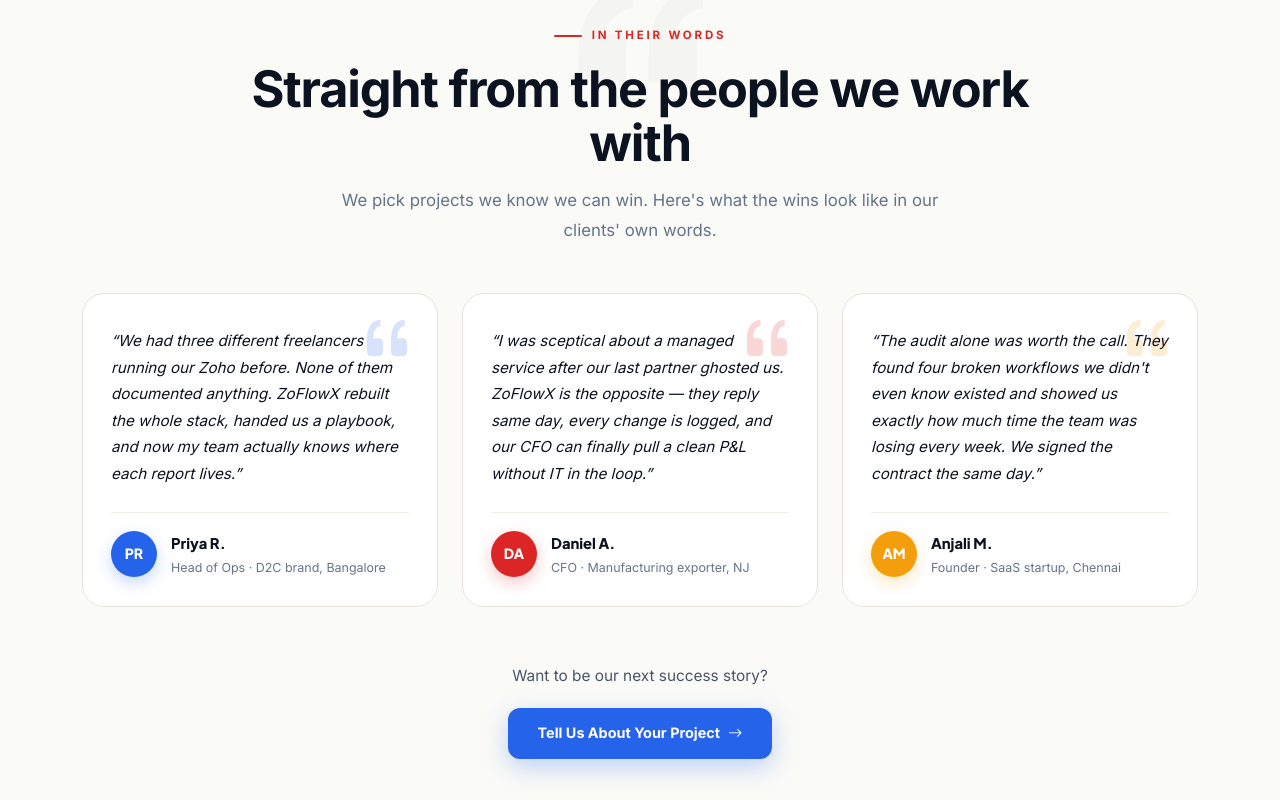
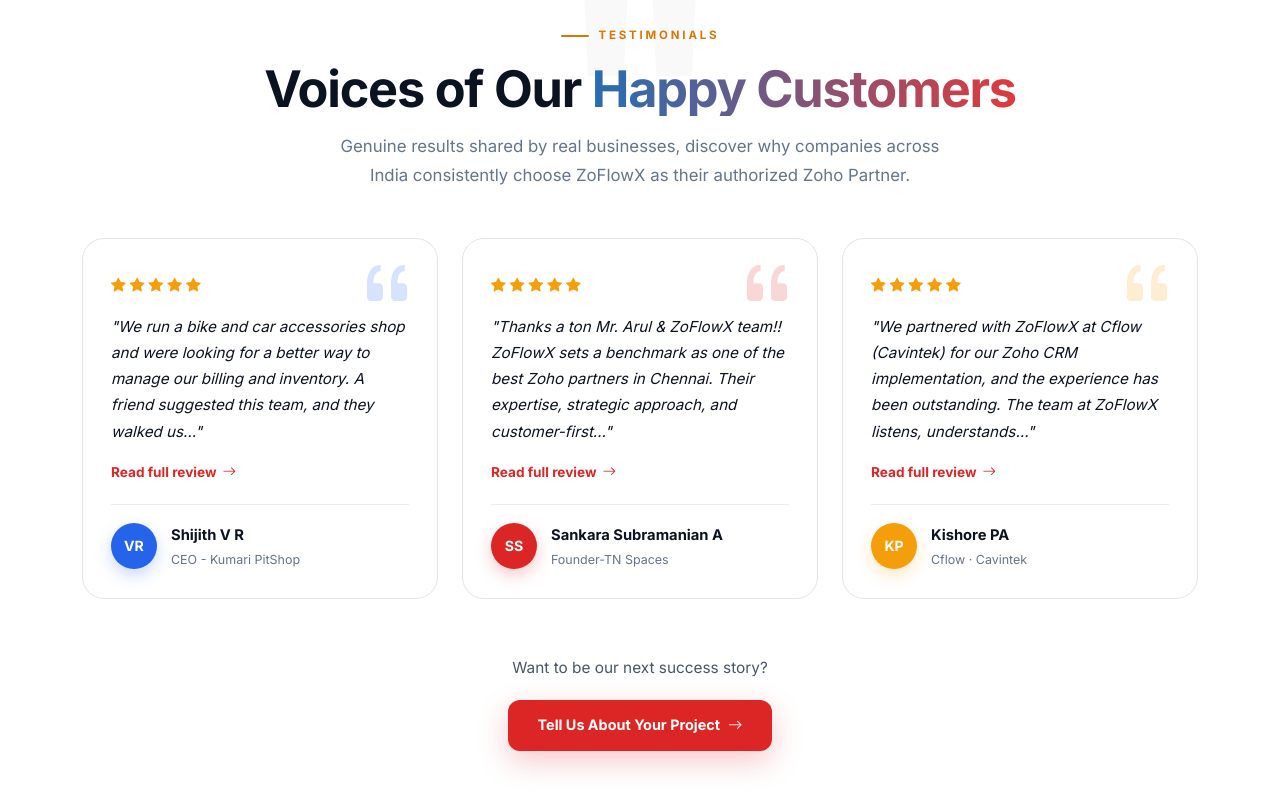
Before and after one commit to Rahsin-07/Zoho-Management-Service, a Next.js app: page /zoho-managed-services in a window 1280 px wide. Shown: the part 8820-9620 px from the top of the page. Built offline with nearby package versions, Linux system fonts and the light colour scheme.

Commit message:
Update testimonials section with new quotes and styles

```diff
--- a/components/Testimonials.jsx
+++ b/components/Testimonials.jsx
@@ -1,36 +1,37 @@
 'use client'
-import { useEffect, useRef } from 'react'
+import { useEffect, useRef, useState } from 'react'
 
-// Section 08 — In Their Words
+// Section 13, Voices of Our Happy Customers
 const testimonials = [
   {
     color: '#2563eb',
-    quote:
-      "We had three different freelancers running our Zoho before. None of them documented anything. ZoFlowX rebuilt the whole stack, handed us a playbook, and now my team actually knows where each report lives.",
-    name: 'Priya R.',
-    role: 'Head of Ops · D2C brand, Bangalore',
-    initial: 'PR',
+    quote: "We run a bike and car accessories shop and were looking for a better way to manage our billing and inventory. A friend suggested this team, and they walked us through Zoho Books and Zoho Inventory in a very simple way. They are one of the best Zoho partners we've come across. No technical terms, just practical solutions. Really happy with the support we received.",
+    name: 'Shijith V R', role: 'CEO - Kumari PitShop', initial: 'VR', rating: 5,
   },
   {
     color: '#dc2626',
-    quote:
-      "I was sceptical about a managed service after our last partner ghosted us. ZoFlowX is the opposite — they reply same day, every change is logged, and our CFO can finally pull a clean P&L without IT in the loop.",
-    name: 'Daniel A.',
-    role: 'CFO · Manufacturing exporter, NJ',
-    initial: 'DA',
+    quote: "Thanks a ton Mr. Arul & ZoFlowX team!! ZoFlowX sets a benchmark as one of the best Zoho partners in Chennai. Their expertise, strategic approach, and customer-first mindset make them a trusted Zoho consultant in Chennai. They go beyond implementation, offering insights, optimization, and scalable solutions tailored to business growth. For anyone seeking top-tier Zoho consultants in Chennai or a dependable Zoho partner in Chennai, ZoFlowX is an excellent choice.",
+    name: 'Sankara Subramanian A', role: 'Founder-TN Spaces', initial: 'SS', rating: 5,
   },
   {
     color: '#f59e0b',
-    quote:
-      "The audit alone was worth the call. They found four broken workflows we didn't even know existed and showed us exactly how much time the team was losing every week. We signed the contract the same day.",
-    name: 'Anjali M.',
-    role: 'Founder · SaaS startup, Chennai',
-    initial: 'AM',
+    quote: "We partnered with ZoFlowX at Cflow (Cavintek) for our Zoho CRM implementation, and the experience has been outstanding. The team at ZoFlowX listens, understands your exact requirement, and comes back with a better solution than what you asked for. The entire ZoFlowX team is proactive, reachable in real time, and genuinely invested in making things work. We went live within a week. Post-implementation support has been just as strong. Pricing is fair and transparent. If you're looking for a Zoho implementation partner who treats your business like their own, ZoFlowX is the one.",
+    name: 'Kishore PA', role: 'Cflow · Cavintek', initial: 'KP', rating: 5,
   },
 ]
 
+const RED = '#dc2626'
+const PREVIEW_LEN = 165
+const preview = (s, n = PREVIEW_LEN) => {
+  if (s.length <= n) return s
+  const cut = s.slice(0, n)
+  return cut.slice(0, cut.lastIndexOf(' ')) + '…'
+}
+
 export default function Testimonials() {
   const ref = useRef(null)
+  const [active, setActive] = useState(null) // index of open review, or null
+
   useEffect(() => {
     const observer = new IntersectionObserver((entries) => {
       entries.forEach(entry => {
@@ -41,42 +42,66 @@
     return () => observer.disconnect()
   }, [])
 
+  // Lock scroll + close on Escape while modal is open
+  useEffect(() => {
+    if (active === null) return
+    const onKey = e => { if (e.key === 'Escape') setActive(null) }
+    document.addEventListener('keydown', onKey)
+    document.body.style.overflow = 'hidden'
+    return () => {
+      document.removeEventListener('keydown', onKey)
+      document.body.style.overflow = ''
+    }
+  }, [active])
+
+  const t = active !== null ? testimonials[active] : null
+
   return (
-    <section id="testimonials" style={{ background: '#fafaf7', position: 'relative', overflow: 'hidden' }} ref={ref}>
+    <section id="testimonials" ref={ref} style={{ background: '#fff', position: 'relative', overflow: 'hidden' }}>
+      <style>{`
+        @keyframes zxFadeIn { from { opacity: 0 } to { opacity: 1 } }
+        @keyframes zxPop { from { opacity: 0; transform: translateY(16px) scale(.96) } to { opacity: 1; transform: translateY(0) scale(1) } }
+      `}</style>
+
       <div aria-hidden style={{
         position: 'absolute', top: 20, left: '50%', transform: 'translateX(-50%)',
-        fontSize: '20rem', fontFamily: 'Plus Jakarta Sans,sans-serif',
+        fontSize: '20rem', fontFamily: 'Inter,sans-serif',
         fontWeight: 900, color: 'rgba(11,18,32,0.025)', lineHeight: 1,
         pointerEvents: 'none', userSelect: 'none',
-      }}>“</div>
+      }}>"</div>
 
       <div className="container position-relative">
-        <div className="text-center mb-5 fade-up" style={{ maxWidth: 780, margin: '0 auto 60px' }}>
+        <div className="text-center mb-5 fade-up" style={{ maxWidth: 800, margin: '0 auto 60px' }}>
           <div style={{ display: 'flex', justifyContent: 'center' }}>
-            <span className="section-label">In their words</span>
+            <span className="section-label section-label-yellow">Testimonials</span>
           </div>
           <h2 className="section-title">
-            Straight from the people <span className="grad-red-yellow">we work with</span>
+            Voices of Our <span className="grad-blue-red">Happy Customers</span>
           </h2>
           <p className="section-sub mx-auto">
-            We pick projects we know we can win. Here&apos;s what the wins look like in our clients&apos; own words.
+            Genuine results shared by real businesses, discover why companies across India consistently choose ZoFlowX as their authorized Zoho Partner.
           </p>
         </div>
 
         <div className="row g-4">
           {testimonials.map((t, i) => (
-            <div key={t.name} className="col-md-6 col-lg-4 fade-up" style={{ transitionDelay: `${i * 0.08}s` }}>
-              <div className="t-card" style={{
-                background: '#fff', border: '1px solid #e8e3dc', borderRadius: 22,
-                padding: '34px 28px 28px', height: '100%',
-                transition: 'all 0.4s cubic-bezier(.2,.7,.2,1)',
-                position: 'relative', overflow: 'hidden', cursor: 'default',
-                display: 'flex', flexDirection: 'column',
-              }}
+            <div key={t.name} className={`col-md-6 col-lg-4 fade-up ${['zx-sl','zx-su','zx-sr'][i % 3]}`} style={{ transitionDelay: `${i * 0.08}s` }}>
+              <div
+                role="button"
+                tabIndex={0}
+                onClick={() => setActive(i)}
+                onKeyDown={e => { if (e.key === 'Enter' || e.key === ' ') { e.preventDefault(); setActive(i) } }}
+                style={{
+                  background: '#fff', border: '1px solid #e8e3dc', borderRadius: 22,
+                  padding: '34px 28px 28px', height: '100%', cursor: 'pointer',
+                  transition: 'all 0.4s cubic-bezier(.2,.7,.2,1)',
+                  position: 'relative', overflow: 'hidden',
+                  display: 'flex', flexDirection: 'column',
+                }}
                 onMouseEnter={e => {
                   const el = e.currentTarget
                   el.style.transform = 'translateY(-6px)'
-                  el.style.boxShadow = `0 28px 60px ${t.color}24`
+                  el.style.boxShadow = `0 30px 70px ${t.color}24`
                   el.style.borderColor = t.color
                   el.querySelector('.t-bar').style.transform = 'scaleX(1)'
                   el.querySelector('.t-quote').style.opacity = '1'
@@ -104,11 +129,25 @@
                   transition: 'opacity 0.4s',
                 }} />
 
+                <div style={{ display: 'flex', gap: 4, marginBottom: 16, position: 'relative', zIndex: 1 }}>
+                  {[...Array(t.rating)].map((_, si) => (
+                    <i key={si} className="bi bi-star-fill" style={{ color: '#f59e0b', fontSize: '0.92rem' }} />
+                  ))}
+                </div>
+
                 <p style={{
-                  fontSize: '0.95rem', color: '#0b1220', lineHeight: 1.75,
+                  fontSize: '0.95rem', color: '#0b1220', lineHeight: 1.72,
                   fontFamily: 'Inter,sans-serif', fontStyle: 'italic',
-                  marginBottom: 24, position: 'relative', zIndex: 1, flex: 1,
-                }}>“{t.quote}”</p>
+                  marginBottom: 16, position: 'relative', zIndex: 1, flex: 1,
+                }}>"{preview(t.quote)}"</p>
+
+                <span style={{
+                  display: 'inline-flex', alignItems: 'center', gap: 6,
+                  color: RED, fontFamily: 'Inter,sans-serif', fontWeight: 700,
+                  fontSize: '0.85rem', marginBottom: 20, position: 'relative', zIndex: 1,
+                }}>
+                  Read full review <i className="bi bi-arrow-right" />
+                </span>
 
                 <div style={{
                   display: 'flex', alignItems: 'center', gap: 14,
@@ -118,20 +157,14 @@
                     width: 46, height: 46, borderRadius: '50%',
                     background: t.color, color: '#fff',
                     display: 'flex', alignItems: 'center', justifyContent: 'center',
-                    fontFamily: 'Plus Jakarta Sans,sans-serif', fontWeight: 800,
+                    fontFamily: 'Inter,sans-serif', fontWeight: 800,
                     fontSize: '0.88rem', flexShrink: 0,
                     boxShadow: `0 6px 16px ${t.color}40`,
                     transition: 'transform 0.4s cubic-bezier(.2,.7,.2,1)',
                   }}>{t.initial}</div>
                   <div>
-                    <div style={{
-                      fontFamily: 'Plus Jakarta Sans,sans-serif', fontWeight: 800,
-                      fontSize: '0.92rem', color: '#0b1220',
-                    }}>{t.name}</div>
-                    <div style={{
-                      fontSize: '0.78rem', color: '#64748b',
-                      fontFamily: 'Inter,sans-serif', marginTop: 1,
-                    }}>{t.role}</div>
+                    <div style={{ fontFamily: 'Inter,sans-serif', fontWeight: 800, fontSize: '0.92rem', color: '#0b1220' }}>{t.name}</div>
+                    <div style={{ fontSize: '0.78rem', color: '#64748b', fontFamily: 'Inter,sans-serif', marginTop: 1 }}>{t.role}</div>
                   </div>
                 </div>
               </div>
@@ -143,11 +176,90 @@
           <p style={{ color: '#475569', fontFamily: 'Inter,sans-serif', fontSize: '0.96rem', marginBottom: 18 }}>
             Want to be our next success story?
           </p>
-          <a href="#consultation" className="btn-primary-custom ahover">
+
+          <a
+            href="https://arul-zoflowx.zohobookings.in/#/Zoho_Consultation"
+            target="_blank" rel="noreferrer"
+            className="btn-primary-custom ahover"
+            style={{ background: RED, borderColor: RED, boxShadow: `0 10px 30px ${RED}40` }}
+          >
             Tell Us About Your Project <i className="bi bi-arrow-right" />
           </a>
         </div>
       </div>
+
+      {/* Full review modal with blurred backdrop */}
+      {t && (
+        <div
+          onClick={e => { if (e.target === e.currentTarget) setActive(null) }}
+          style={{
+            position: 'fixed', inset: 0, zIndex: 1050,
+            display: 'flex', alignItems: 'center', justifyContent: 'center',
+            padding: 20,
+            background: 'rgba(11,18,32,0.45)',
+            backdropFilter: 'blur(8px)', WebkitBackdropFilter: 'blur(8px)',
+            animation: 'zxFadeIn 0.25s ease-out',
+          }}
+        >
+          <div style={{
+            background: '#fff', borderRadius: 24, maxWidth: 640, width: '100%',
+            maxHeight: '85vh', overflowY: 'auto', position: 'relative',
+            padding: '40px 38px 34px',
+            borderTop: `4px solid ${t.color}`,
+            boxShadow: '0 40px 120px rgba(11,18,32,0.35)',
+            animation: 'zxPop 0.3s cubic-bezier(.2,.7,.2,1)',
+          }}>
+            <button
+              onClick={() => setActive(null)}
+              aria-label="Close"
+              style={{
+                position: 'absolute', top: 16, right: 16,
+                width: 38, height: 38, borderRadius: '50%', border: 'none',
+                background: '#f4f1ec', color: '#0b1220', cursor: 'pointer',
+                display: 'flex', alignItems: 'center', justifyContent: 'center',
+                fontSize: '1.1rem', transition: 'all 0.25s',
+              }}
+              onMouseEnter={e => { e.currentTarget.style.background = RED; e.currentTarget.style.color = '#fff' }}
+              onMouseLeave={e => { e.currentTarget.style.background = '#f4f1ec'; e.currentTarget.style.color = '#0b1220' }}
+            >
+              <i className="bi bi-x-lg" style={{ fontSize: '0.95rem' }} />
+            </button>
+
+            <i className="bi bi-quote" style={{
+              fontSize: '3.4rem', color: t.color, opacity: 0.2, lineHeight: 1, display: 'block', marginBottom: 4,
+            }} />
+
+            <div style={{ display: 'flex', gap: 4, marginBottom: 18 }}>
+              {[...Array(t.rating)].map((_, si) => (
+                <i key={si} className="bi bi-star-fill" style={{ color: '#f59e0b', fontSize: '1rem' }} />
+              ))}
+            </div>
+
+            <p style={{
+              fontSize: '1.05rem', color: '#0b1220', lineHeight: 1.8,
+              fontFamily: 'Inter,sans-serif', fontStyle: 'italic', marginBottom: 28,
+            }}>"{t.quote}"</p>
+
+            <div style={{
+              display: 'flex', alignItems: 'center', gap: 16,
+              paddingTop: 20, borderTop: '1px solid #f0ece6',
+            }}>
+              <div style={{
+                width: 54, height: 54, borderRadius: '50%',
+                background: t.color, color: '#fff',
+                display: 'flex', alignItems: 'center', justifyContent: 'center',
+                fontFamily: 'Inter,sans-serif', fontWeight: 800,
+                fontSize: '1rem', flexShrink: 0,
+                boxShadow: `0 6px 16px ${t.color}40`,
+              }}>{t.initial}</div>
+              <div>
+                <div style={{ fontFamily: 'Inter,sans-serif', fontWeight: 800, fontSize: '1rem', color: '#0b1220' }}>{t.name}</div>
+                <div style={{ fontSize: '0.85rem', color: '#64748b', fontFamily: 'Inter,sans-serif', marginTop: 2 }}>{t.role}</div>
+              </div>
+            </div>
+          </div>
+        </div>
+      )}
     </section>
   )
 }
```
